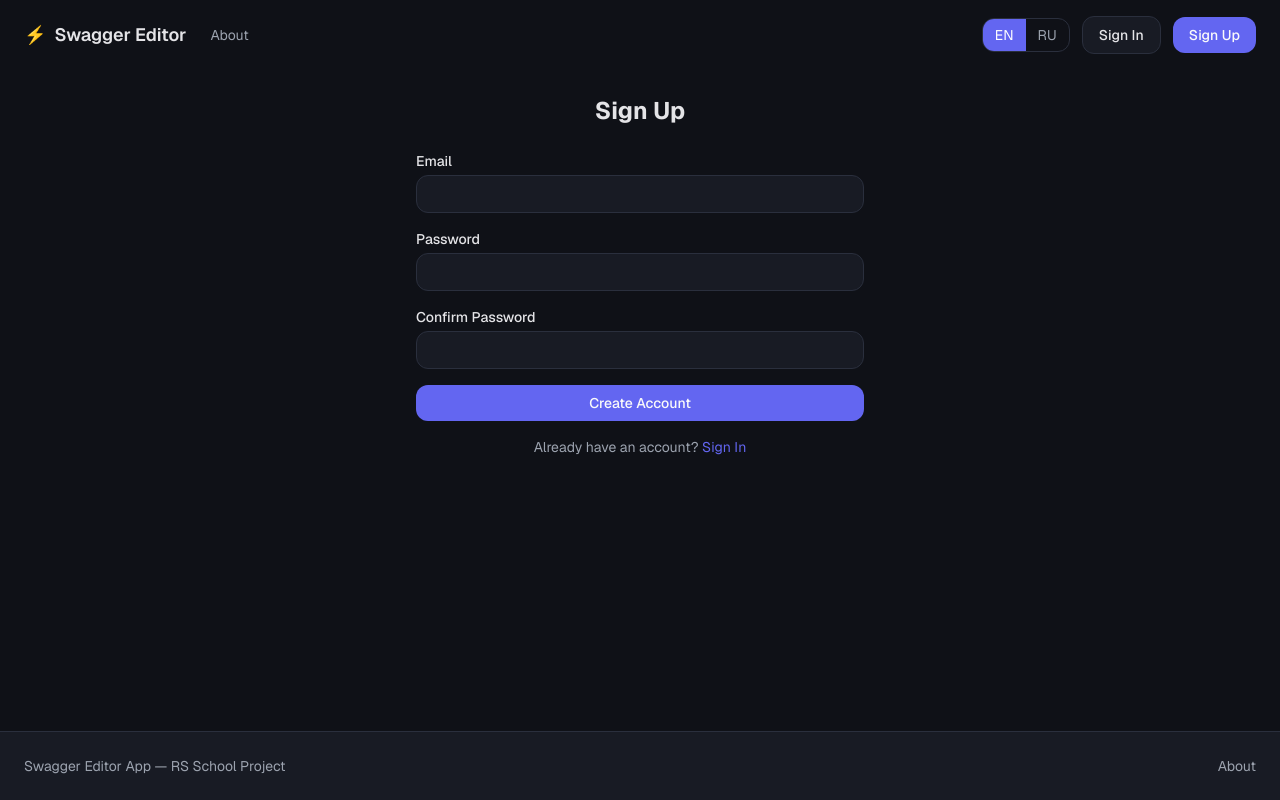
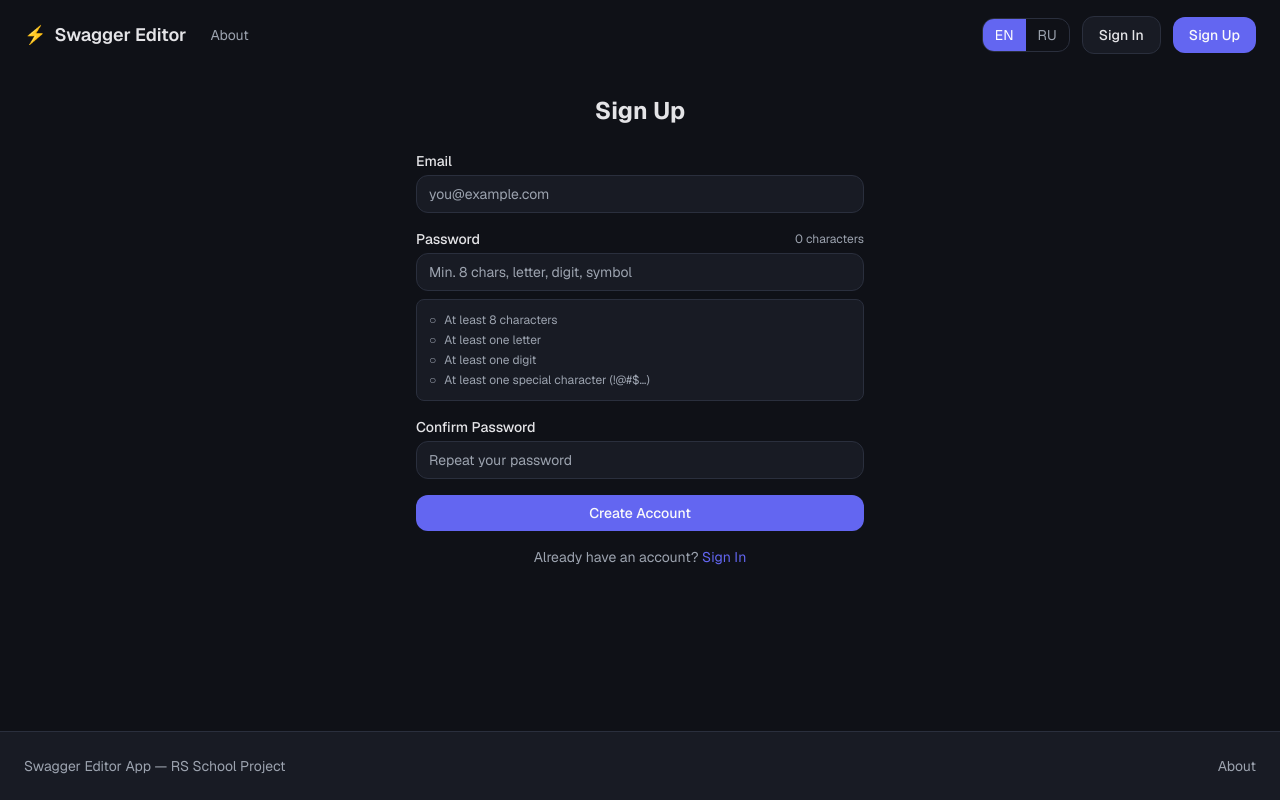
Before and after one commit to azamxvit/swagger-editor-app, a Next.js app: page /en/sign-up in a window 1280 px wide. Built offline with nearby package versions, Linux system fonts and the light colour scheme; no server answers.

Commit message:
feat: add auth placeholders and password checklist

```diff
--- a/src/components/auth/AuthForm.tsx
+++ b/src/components/auth/AuthForm.tsx
@@ -13,6 +13,7 @@ import {
   type SignUpFormData,
 } from '@/lib/auth/validation';
 import { useAuth } from '@/components/providers/AuthProvider';
+import { PasswordRequirements } from './PasswordRequirements';
 
 interface AuthFormProps {
   mode: 'sign-in' | 'sign-up';
@@ -29,10 +30,14 @@ export function AuthForm({ mode }: AuthFormProps) {
   const {
     register,
     handleSubmit,
+    watch,
     formState: { errors, isSubmitting },
   } = useForm<SignInFormData | SignUpFormData>({
     resolver: zodResolver(isSignUp ? signUpSchema : signInSchema),
+    mode: 'onChange',
   });
+
+  const passwordValue = watch('password') ?? '';
 
   const onSubmit = async (data: SignInFormData | SignUpFormData) => {
     try {
@@ -62,7 +67,7 @@ export function AuthForm({ mode }: AuthFormProps) {
 
   return (
     <div className="mx-auto w-full max-w-md">
-      <h1 className="mb-6 text-2xl font-bold text-center">
+      <h1 className="mb-6 text-center text-2xl font-bold">
         {isSignUp ? t('signUpTitle') : t('signInTitle')}
       </h1>
       <form onSubmit={handleSubmit(onSubmit)} className="space-y-4" noValidate>
@@ -75,23 +80,34 @@ export function AuthForm({ mode }: AuthFormProps) {
             type="email"
             autoComplete="email"
             className="input"
+            placeholder={t('emailPlaceholder')}
             {...register('email')}
           />
           {errors.email && <p className="error-text">{errors.email.message}</p>}
         </div>
 
         <div>
-          <label htmlFor="password" className="label">
-            {t('password')}
-          </label>
+          <div className="mb-1 flex items-center justify-between gap-2">
+            <label htmlFor="password" className="label mb-0">
+              {t('password')}
+            </label>
+            <span className="text-xs text-[var(--muted)]">
+              {t('charCount', { count: passwordValue.length })}
+            </span>
+          </div>
           <input
             id="password"
             type="password"
             autoComplete={isSignUp ? 'new-password' : 'current-password'}
             className="input"
+            placeholder={t('passwordPlaceholder')}
             {...register('password')}
           />
           {errors.password && <p className="error-text">{errors.password.message}</p>}
+          {isSignUp && <PasswordRequirements password={passwordValue} />}
+          {!isSignUp && (
+            <p className="mt-1 text-xs text-[var(--muted)]">{t('passwordHint')}</p>
+          )}
         </div>
 
         {isSignUp && (
@@ -104,6 +120,7 @@ export function AuthForm({ mode }: AuthFormProps) {
               type="password"
               autoComplete="new-password"
               className="input"
+              placeholder={t('confirmPasswordPlaceholder')}
               {...register('confirmPassword')}
             />
             {'confirmPassword' in errors && errors.confirmPassword && (
@@ -114,7 +131,7 @@ export function AuthForm({ mode }: AuthFormProps) {
 
         <button type="submit" disabled={isSubmitting} className="btn-primary w-full">
           {isSubmitting
-            ? '...'
+            ? t('submitting')
             : isSignUp
               ? t('signUpButton')
               : t('signInButton')}
--- /dev/null
+++ b/src/components/auth/PasswordRequirements.tsx
@@ -0,0 +1,37 @@
+'use client';
+
+import { useTranslations } from 'next-intl';
+
+interface PasswordRequirementsProps {
+  password: string;
+}
+
+function Requirement({ ok, label }: { ok: boolean; label: string }) {
+  return (
+    <li className={`flex items-center gap-2 text-xs ${ok ? 'text-emerald-500' : 'text-[var(--muted)]'}`}>
+      <span aria-hidden="true">{ok ? '✓' : '○'}</span>
+      <span>{label}</span>
+    </li>
+  );
+}
+
+export function PasswordRequirements({ password }: PasswordRequirementsProps) {
+  const t = useTranslations('auth');
+  const value = password ?? '';
+
+  const checks = {
+    length: value.length >= 8,
+    letter: /[a-zA-Z\u00C0-\u024F\u0400-\u04FF]/.test(value),
+    digit: /\d/.test(value),
+    special: /[!@#$%^&*()_+\-=[\]{};':"\\|,.<>/?`~]/.test(value),
+  };
+
+  return (
+    <ul className="mt-2 space-y-1 rounded-md border border-[var(--border)] bg-[var(--surface)] p-3">
+      <Requirement ok={checks.length} label={t('ruleLength')} />
+      <Requirement ok={checks.letter} label={t('ruleLetter')} />
+      <Requirement ok={checks.digit} label={t('ruleDigit')} />
+      <Requirement ok={checks.special} label={t('ruleSpecial')} />
+    </ul>
+  );
+}
--- a/src/i18n/messages/en.json
+++ b/src/i18n/messages/en.json
@@ -24,7 +24,17 @@
     "signUpSuccess": "Account created successfully",
     "signOutSuccess": "Signed out successfully",
     "noAccount": "Don't have an account?",
-    "hasAccount": "Already have an account?"
+    "hasAccount": "Already have an account?",
+    "emailPlaceholder": "you@example.com",
+    "passwordPlaceholder": "Min. 8 chars, letter, digit, symbol",
+    "confirmPasswordPlaceholder": "Repeat your password",
+    "passwordHint": "Use at least 8 characters with a letter, digit and special symbol.",
+    "ruleLength": "At least 8 characters",
+    "ruleLetter": "At least one letter",
+    "ruleDigit": "At least one digit",
+    "ruleSpecial": "At least one special character (!@#$…)",
+    "charCount": "{count} characters",
+    "submitting": "Please wait…"
   },
   "editor": {
     "title": "Editor",
@@ -37,7 +47,8 @@
     "saveError": "Failed to save schema",
     "valid": "Schema is valid",
     "invalid": "Schema has errors",
-    "loading": "Loading editor..."
+    "loading": "Loading editor...",
+    "validating": "Validating…"
   },
   "viewer": {
     "title": "Viewer",
--- a/src/i18n/messages/ru.json
+++ b/src/i18n/messages/ru.json
@@ -24,7 +24,17 @@
     "signUpSuccess": "Аккаунт создан успешно",
     "signOutSuccess": "Выход выполнен успешно",
     "noAccount": "Нет аккаунта?",
-    "hasAccount": "Уже есть аккаунт?"
+    "hasAccount": "Уже есть аккаунт?",
+    "emailPlaceholder": "you@example.com",
+    "passwordPlaceholder": "Мин. 8 символов, буква, цифра, знак",
+    "confirmPasswordPlaceholder": "Повторите пароль",
+    "passwordHint": "Не меньше 8 символов: буква, цифра и спецсимвол.",
+    "ruleLength": "Не меньше 8 символов",
+    "ruleLetter": "Хотя бы одна буква",
+    "ruleDigit": "Хотя бы одна цифра",
+    "ruleSpecial": "Хотя бы один спецсимвол (!@#$…)",
+    "charCount": "{count} символов",
+    "submitting": "Подождите…"
   },
   "editor": {
     "title": "Редактор",
@@ -37,7 +47,8 @@
     "saveError": "Не удалось сохранить схему",
     "valid": "Схема валидна",
     "invalid": "Схема содержит ошибки",
-    "loading": "Загрузка редактора..."
+    "loading": "Загрузка редактора...",
+    "validating": "Проверка…"
   },
   "viewer": {
     "title": "Просмотр",
```
Also changed, not shown: 1 other file (tests, documents, lock files or other folders).
